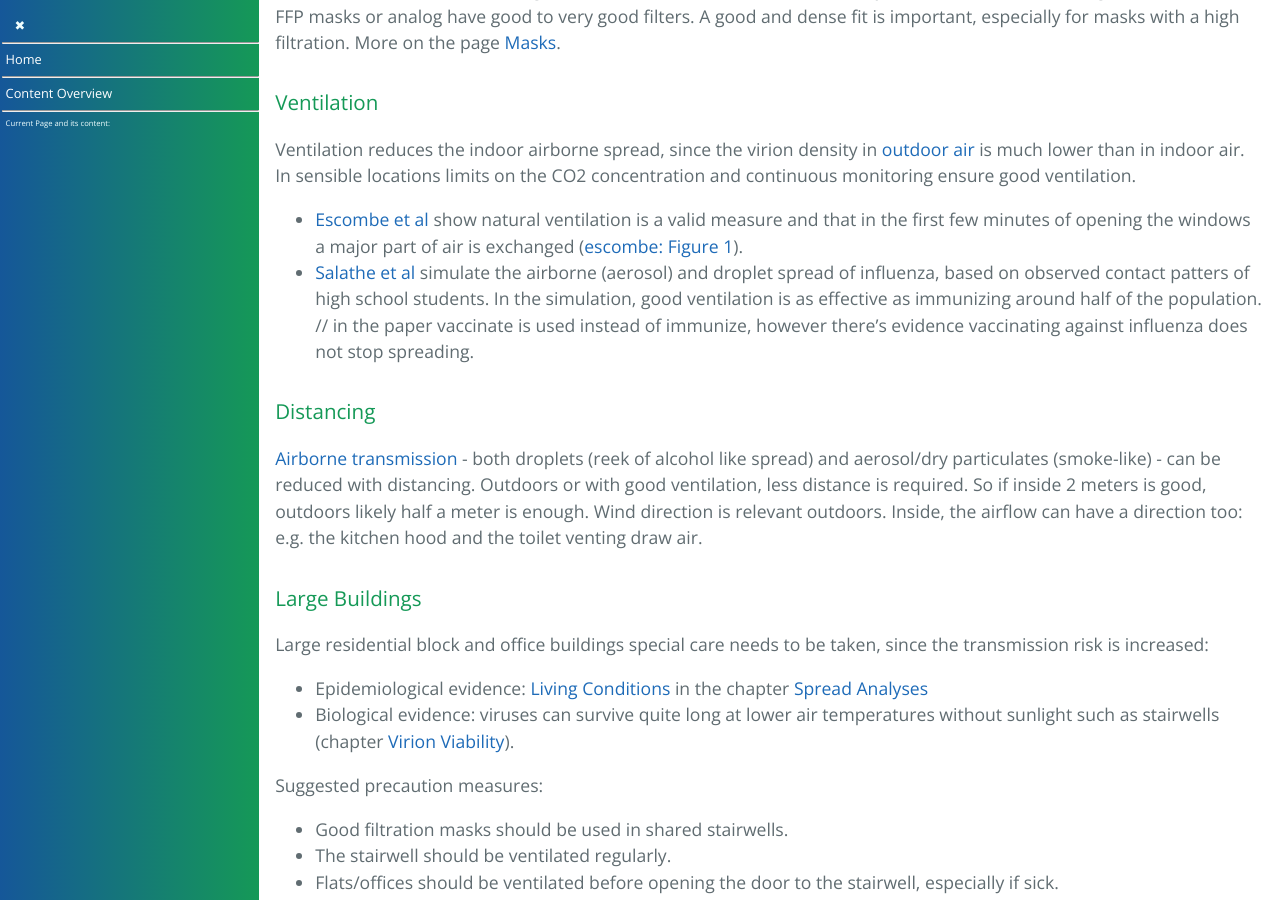
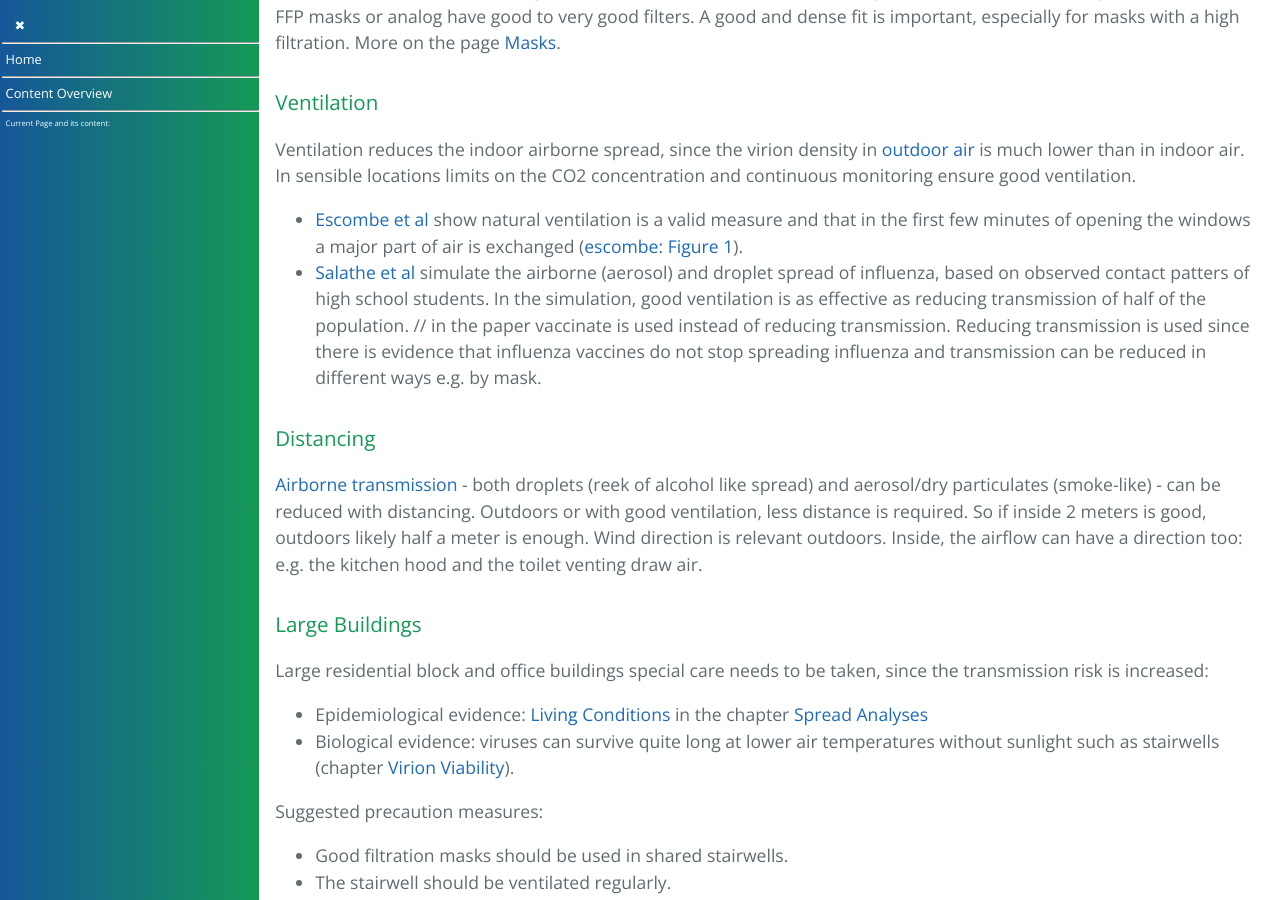
Before and after one commit to forestgrape/coronavirus, a Jekyll site: the page built from 7_social/controlling.md, in a window 1280 px wide and 900 px high, scrolled down 3962 px. Built offline with Jekyll 4.4.1, drawn with Linux system fonts in a browser that asks for light colours; our own code applies the rules of GitHub Pages for plain Markdown files; some of the changed text lies outside the part shown.

Commit message:
formulations

```diff
--- a/7_social/controlling.md
+++ b/7_social/controlling.md
@@ -106,7 +106,7 @@ To prevent droplet transmission outdoors or in very well ventilated situations a
 Ventilation reduces the indoor airborne spread, since the virion density in [outdoor air](#outdoor-is-safer) is much lower than in indoor air. In sensible locations limits on the CO2 concentration and continuous monitoring ensure good ventilation.
 
 * [Escombe et al](#escombe) show natural ventilation is a valid measure and that in the first few minutes of opening the windows a major part of air is exchanged ([escombe: Figure 1](#https://doi.org/10.1371/journal.pmed.0040068.g001)).
-* [Salathe et al](#salathe) simulate the airborne (aerosol) and droplet spread of influenza, based on observed contact patters of high school students. In the simulation, good ventilation is as effective as immunizing around half of the population. // in the paper vaccinate is used instead of immunize, however there's evidence vaccinating against influenza does not stop spreading.
+* [Salathe et al](#salathe) simulate the airborne (aerosol) and droplet spread of influenza, based on observed contact patters of high school students. In the simulation, good ventilation is as effective as reducing transmission of half of the population. // in the paper vaccinate is used instead of reducing transmission. Reducing transmission is used since there is evidence that influenza vaccines do not stop spreading influenza and transmission can be reduced in different ways e.g. by mask.
 
 
 ### Distancing
```
Also changed, not shown: other parts of 7_social/controlling.md (+1 -1 lines).
